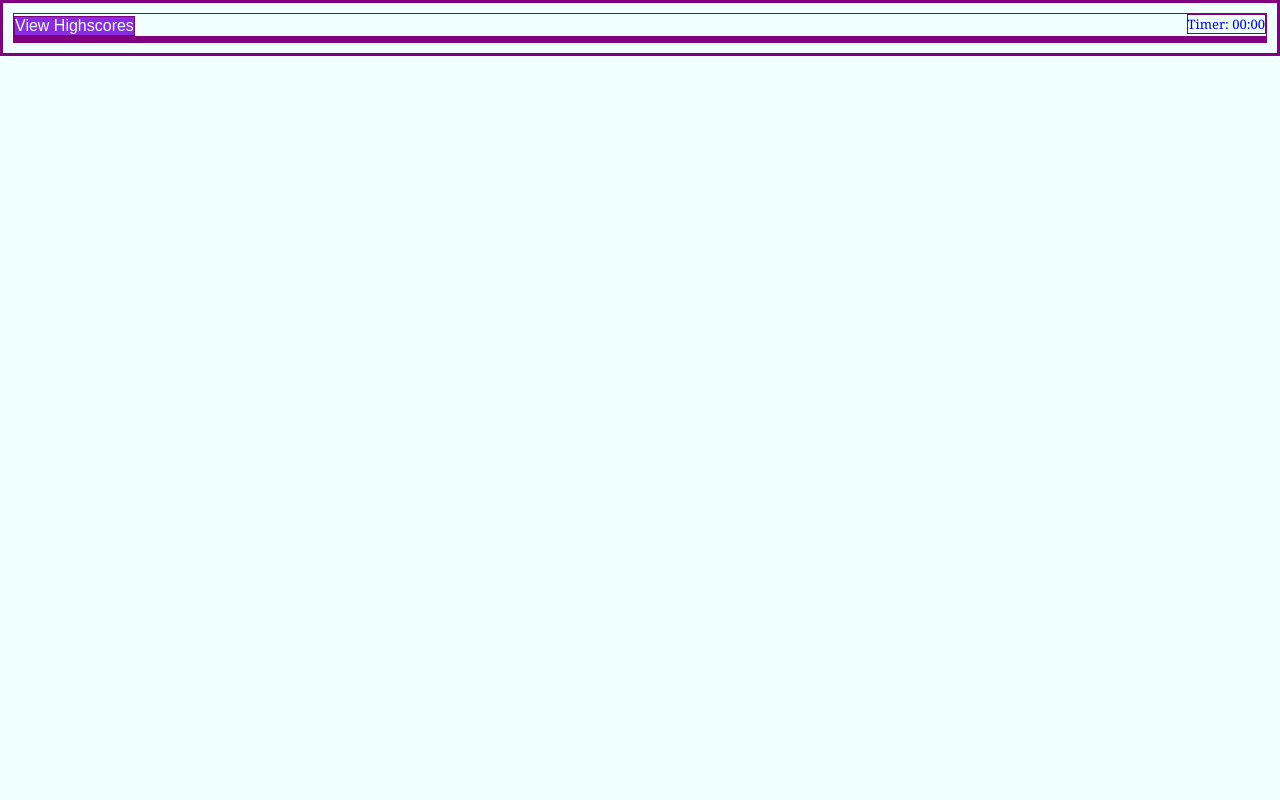
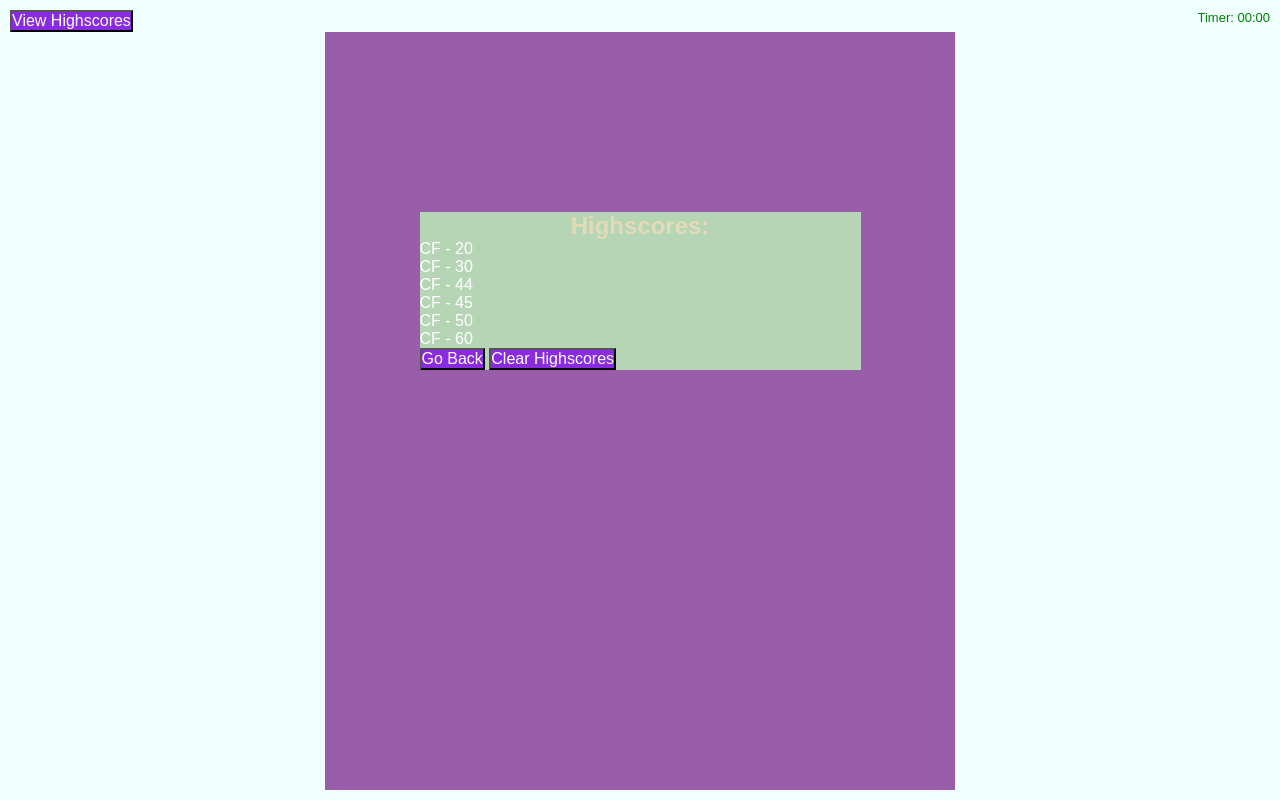
Before and after one commit to claire-max/Code-Quiz, a plain HTML site: page index.html in a window 1280 px wide. Drawn offline with Linux system fonts and the light colour scheme.

Commit message:
Adding to pages

```diff
--- a/index.html
+++ b/index.html
@@ -20,19 +20,61 @@
      <! --- Inner div to center screen --- >
     <div class="inner-container">
 
+    <! --- First Section --- >
         <! ---  Quiz Intro --- >
         <header class="quiz-intro">
-
+            <h1>Welcome to the Coolest Code Quiz</h1>
+            <p>The Code Quiz will test your knowledge of material discussed in class!</p>
+            <button>Start Quiz!</button>
         </header>
 
         <! --- Main Code Quiz Info --- >
         <main>
 
+           <! --- Second Section --- >
+           <section class="question-screen">
+            <h2>Question Here</h2>
+            <ul>
+                <! --- Will be generated in Javscript ---  >
+                <li><button>Answer 1</button></li>
+                <li><button>Answer 2</button></li>
+                <li><button>Answer 3</button></li>
+                <li><button>Answer 4</button></li>
+            </ul>
+           </section>
+
+           <! --- Third Section --- >
+        <section class="quiz-finish-screen">
+            <h2>Quiz Completed!</h2>
+            <p>Your Score: 00</p>
+          <div>
+            <label for="">Enter Initials:</label>
+            <input type="text">
+            <button>Submit</button>
+          </div>
+        </section>
+
+        <! --- Fourth Section --- >
+        <section class="highscores-screen">
+            <h2>Highscores:</h2>
+            <ol>
+                <li>CF - 20</li>
+                <li>CF - 30</li>
+                <li>CF - 44</li>
+                <li>CF - 45</li>
+                <li>CF - 50</li>
+                <li>CF - 60</li>
+            </ol>
+            <button>Go Back</button>
+            <button>Clear Highscores</button>
+        </section>
         </main>
 
     </div>
 
  </div>
+ <script type="text/javascript" src="./script.js">
+ </script>
 
 </body>
 </html>
--- a/style.css
+++ b/style.css
@@ -5,28 +5,44 @@
    padding: 0;
    box-sizing: border-box;
 
-   border: 1px solid purple;
+
+
+   font-family: Arial, Helvetica, sans-serif;
+   color: white;
 }
 
 body {
-    font-family: Cambria, Cochin, Georgia, Times, 'Times New Roman', serif;
+    overflow: hidden;
     background-color: azure;
 }
 
 p {
-    font-size:small ;
-    color: blue;
+    font-size:small;
+    color: green;
 }
 
 button {
     background-color: blueviolet;
     outline: none;
-    color: azure;
     font-size: medium;
+}
+
+h1, h2 {
+    color:rgb(227, 218, 185);
+    text-align: center;
+
+}
+
+li {
+    list-style: none;
 }
 
 /* Outer-Container Elements */
 .outer-container {
+    height: 100vh;
+    display: flex;
+    flex-direction: column;
+    justify-content: start;
     padding: 10px;
 }
 
@@ -37,8 +53,60 @@ button {
 
 /* Inner-Container Elements */
 
+.inner-container {
+    background: rgb(154, 93, 170);
+    width: 50%;
+    height: 100%;
+    margin: 0 auto;
+    display: flex;
+    flex-direction: column;
+    justify-content: center;
+}
+
 
 /* Quiz Intro Elements */
+.quiz-intro, main {
+    display: none;
+    margin-bottom: 30vh;
+    margin-right: 15%;
+    margin-left: 15%;
+    background-color: rgb(181, 213, 181);
+}
 
+.quiz-intro p {
+    text-align: center;
+}
+
+.quiz-intro button {
+    display:block;
+    margin: 0 auto;
+}
 
 /* Main Code Quiz Info  */
+
+main {
+    display: block;
+}
+
+/* Question Screen  */
+
+.question-screen {
+    display: none;
+}
+
+/* Finish Screen  */
+
+.quiz-finish-screen {
+    display: none;
+}
+
+/* Highscores Screen */
+
+.highscores-screen {
+    display: block;
+}
+
+.highscores-screen ol {
+    overflow: scroll;
+
+}
```
Also changed, not shown: 1 other file.
